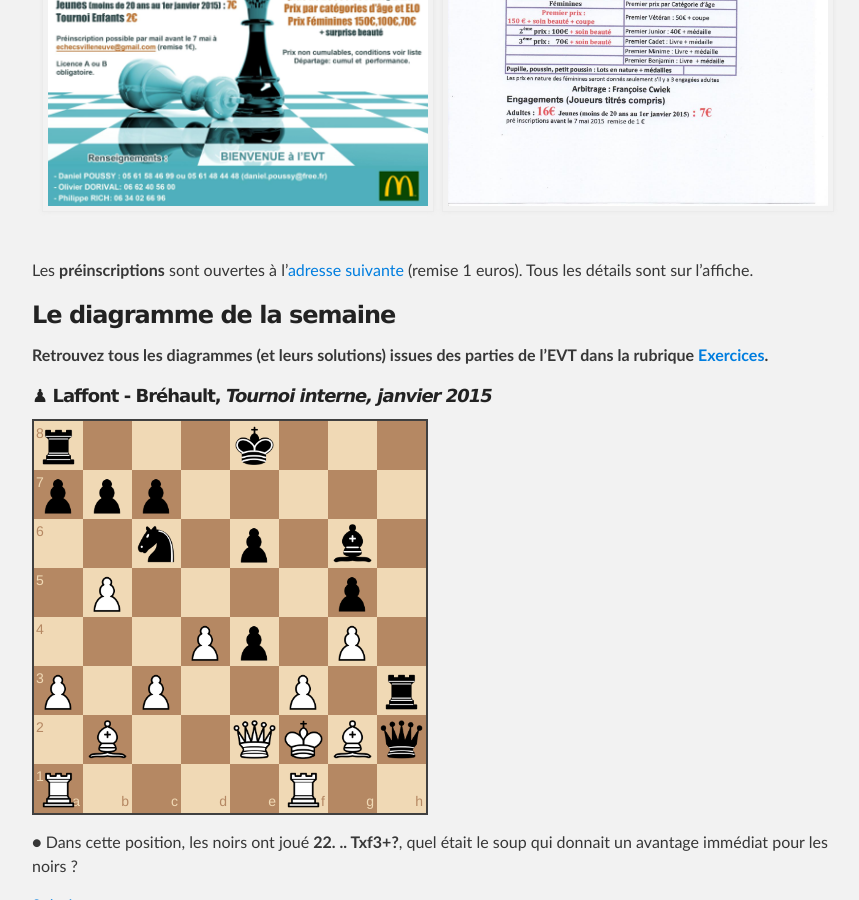
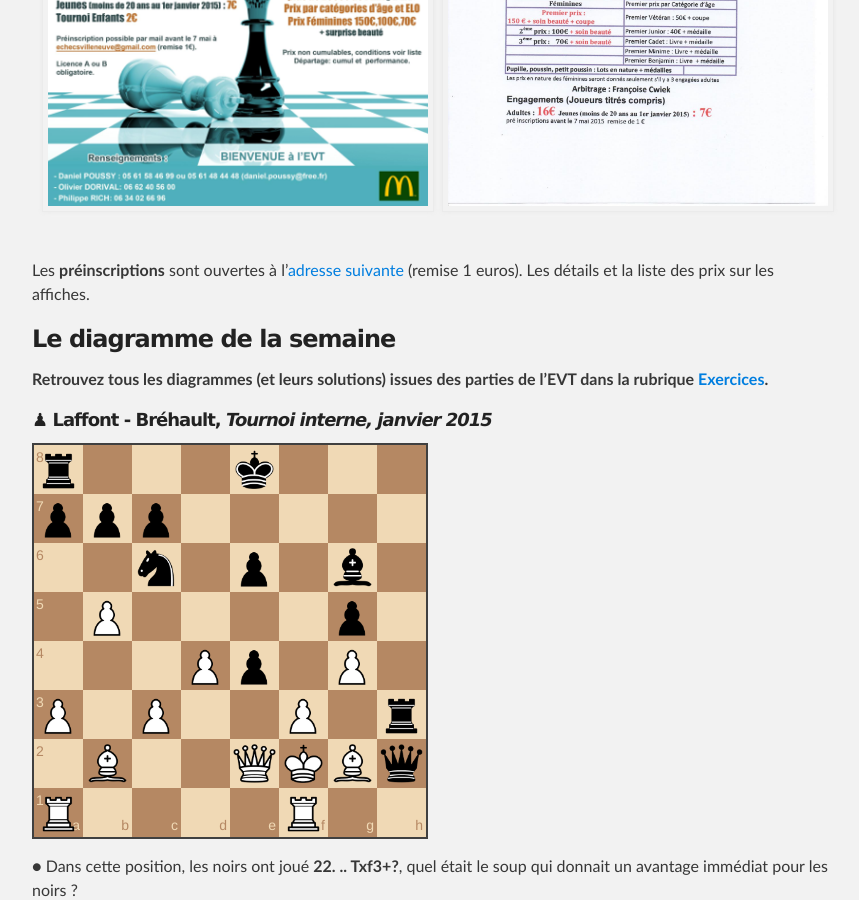
Before and after one commit to echiquier-villeneuve-tolosane/echiquier-villeneuve-tolosane.github.io, a Jekyll site: the page built from index.md, in a window 1280 px wide and 900 px high, scrolled down 1115 px. Shown: the whole window, without its empty margins (208-1067 px from the left). Built offline with Jekyll 4.4.1, drawn with Linux system fonts in a browser that asks for light colours; nearby versions of some CDN libraries.

Commit message:
Updated index.md

```diff
--- a/index.md
+++ b/index.md
@@ -23,7 +23,7 @@ En résumé, le planning hebdomadaire se résume ainsi :
 <td style="border: 0"><a href="/images/tournoi-2015-prix.jpg"><img src="/images/tournoi-2015-prix.jpg" style="width: 400px;"/></a></td>
 </tr></table>
 
-Les **préinscriptions** sont ouvertes à l'[adresse suivante](mailto:echecsvilleneuve@gmail.com) (remise 1 euros). Tous les détails sont sur l'affiche.
+Les **préinscriptions** sont ouvertes à l'[adresse suivante](mailto:echecsvilleneuve@gmail.com) (remise 1 euros). Les détails et la liste des prix sur les affiches.
 
 ### Le diagramme de la semaine ###
 
```
